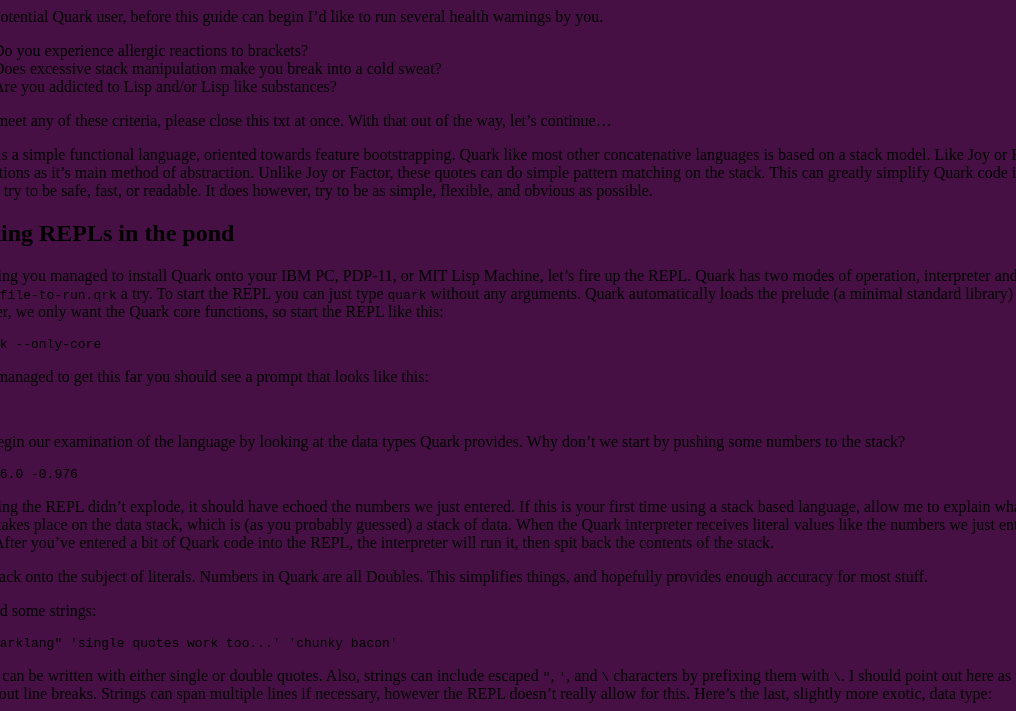
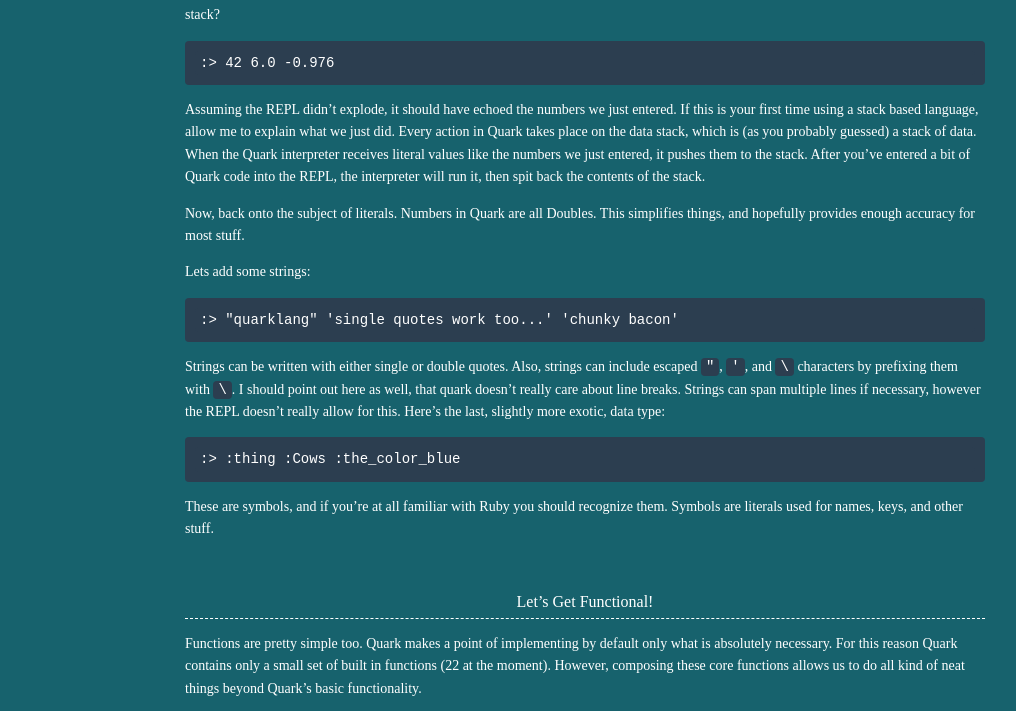
Before and after one commit to henrystanley/Quark, a plain HTML site: page guide.html in a window 1280 px wide. Shown: the part 884-1595 px from the top of the page, without its empty margins (55-1071 px from the left). Drawn offline with Linux system fonts and the light colour scheme; a web font is replaced by a local one.

Commit message:
Fixed css link in guide

```diff
--- a/guide.html
+++ b/guide.html
@@ -2,7 +2,7 @@
 <html>
 
 <head>
-  <link rel="stylesheet" href="/Quark/css/style.css" rel="text/css">
+  <link rel="stylesheet" href="/Quark/css/guide-style.css" rel="text/css">
   <meta charset="UTF-8">
 </head>
 
```
